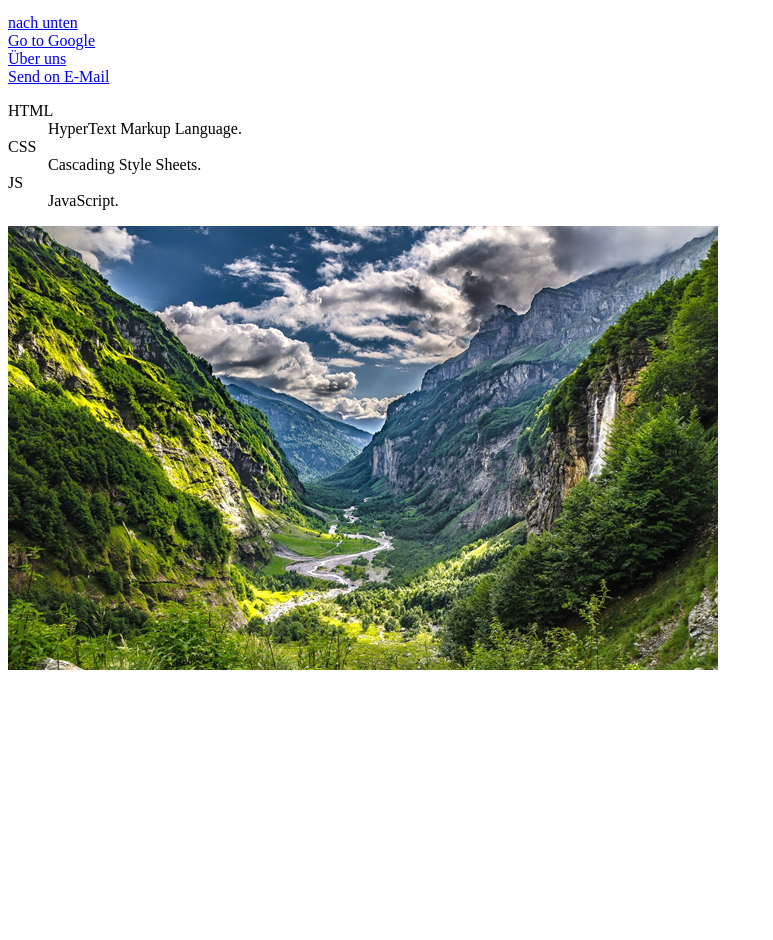
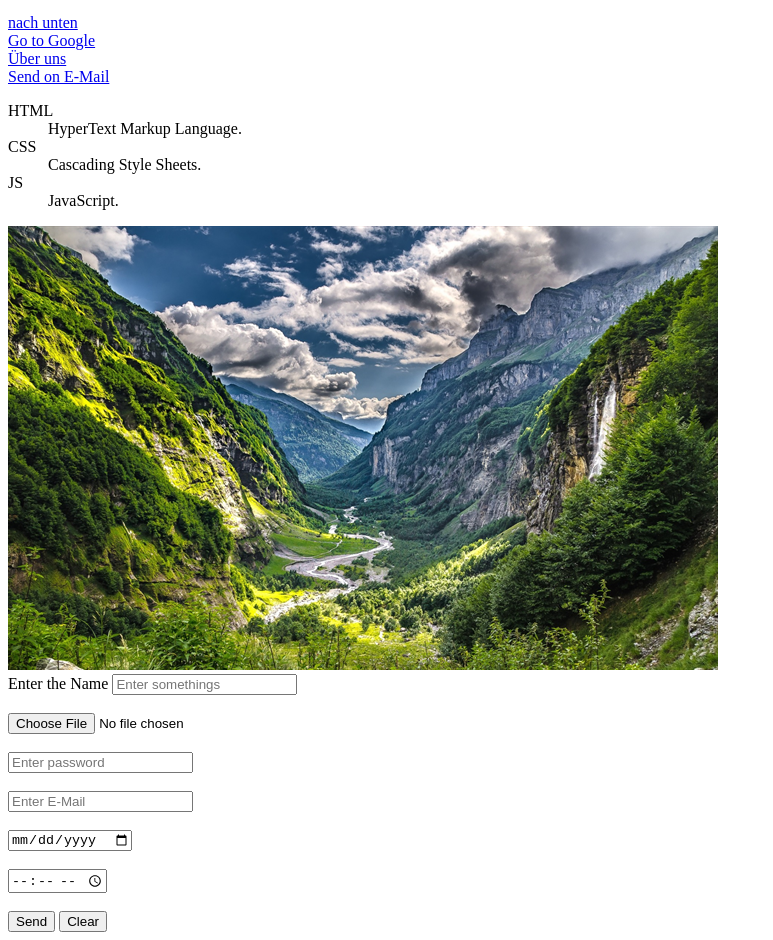
Before and after one commit to YarturY/FirstWebSite, a plain HTML site: page index.html in a window 1280 px wide. Shown: the part 126-1066 px from the top of the page, without its empty margins (0-773 px from the left). Before the commit the page ends 808 px from the top, so only its background shows below. Drawn offline with Linux system fonts and the light colour scheme.

Commit message:
Forms and Fields

```diff
--- a/index.html
+++ b/index.html
@@ -35,5 +35,22 @@
 
           <img src="Images/thumb2-mountain-valley-mountains-alps-green-slopes-of-mountains-waterfall.jpg" alt="Das Tal">
 
+          <form action="" method="post">
+<label> Enter the Name</label>
+<input type="text"
+placeholder="Enter somethings" maxlength="15"> <br></br>
+<input type="file" placeholder="Choise your file"><br></br>
+<input type="password" placeholder="Enter password"><br></br>
+<input type="email" placeholder="Enter E-Mail"><br></br>
+<input type="date"><br></br>
+<input type="time"><br></br>
+
+
+
+<input type="submit" value="Send">
+<input type="reset" value="Clear">
+
+          </form>
+
 </body>
     </html>
```
